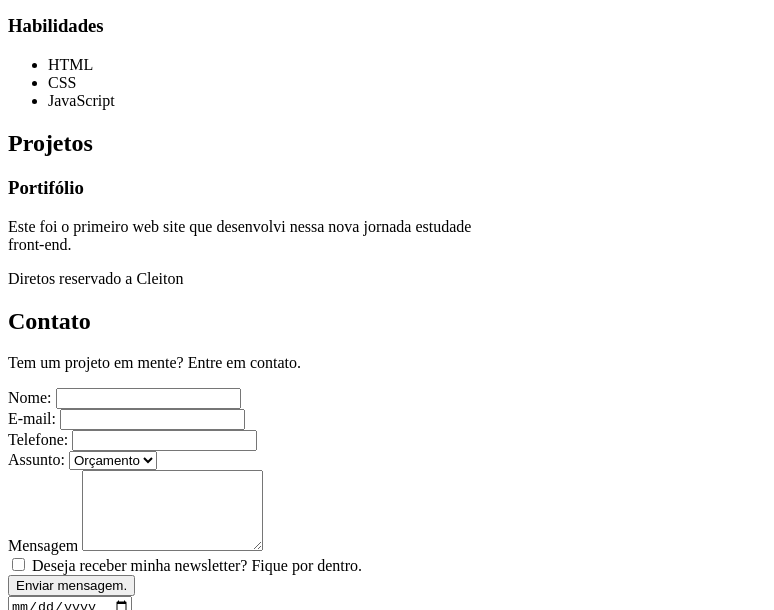
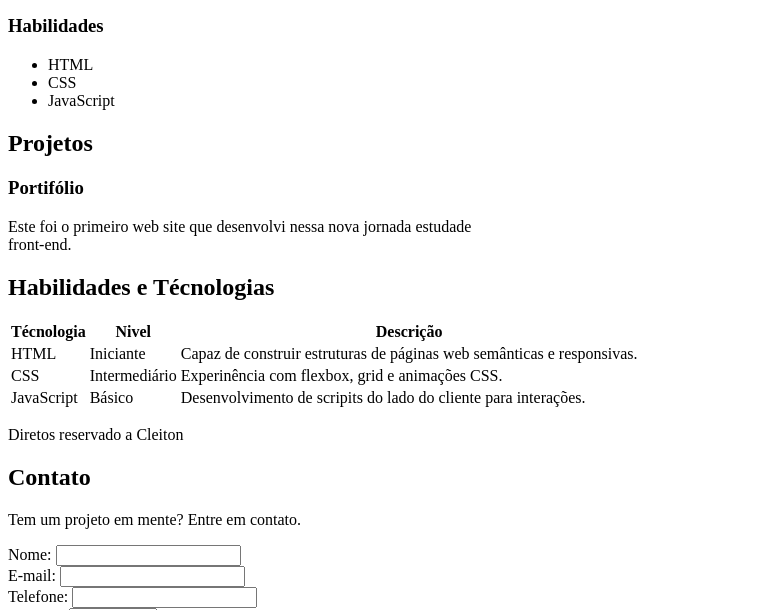
Before and after one commit to Cleitonr87/Site, a plain HTML site: page index.html in a window 1280 px wide. Shown: the part 596-1206 px from the top of the page, without its empty margins (0-774 px from the left). Drawn offline with Linux system fonts and the light colour scheme.

Commit message:
Adição de formulário e tabel no site

```diff
--- a/index.html
+++ b/index.html
@@ -62,6 +62,44 @@
 
     </section>
 
+    <section id="habilidades">
+
+        <h2>Habilidades e Técnologias</h2>
+
+        <table>
+
+            <thead>
+                    <tr>
+                        <th>Técnologia</th>
+                        <th>Nivel</th>
+                        <th>Descrição</th>
+                    </tr>
+            </thead>
+
+            <tbody>
+                <tr>
+                    <td>HTML</td>
+                    <td>Iniciante</td>
+                    <td>Capaz de construir estruturas de páginas web semânticas e responsivas. </td>
+                </tr>
+
+                <tr>
+                    <td>CSS</td>
+                    <td>Intermediário</td>
+                    <td>Experinência com flexbox, grid e animações CSS. </td>
+                </tr>
+
+                <tr>
+                    <td>JavaScript</td>
+                    <td>Básico</td>
+                    <td>Desenvolvimento de scripits do lado do cliente para interações. </td>
+                </tr>
+            </tbody>
+
+        </table>
+
+    </section>
+
     <footer>
         <p>Diretos reservado a Cleiton</p>
         <section id="contato">
```
